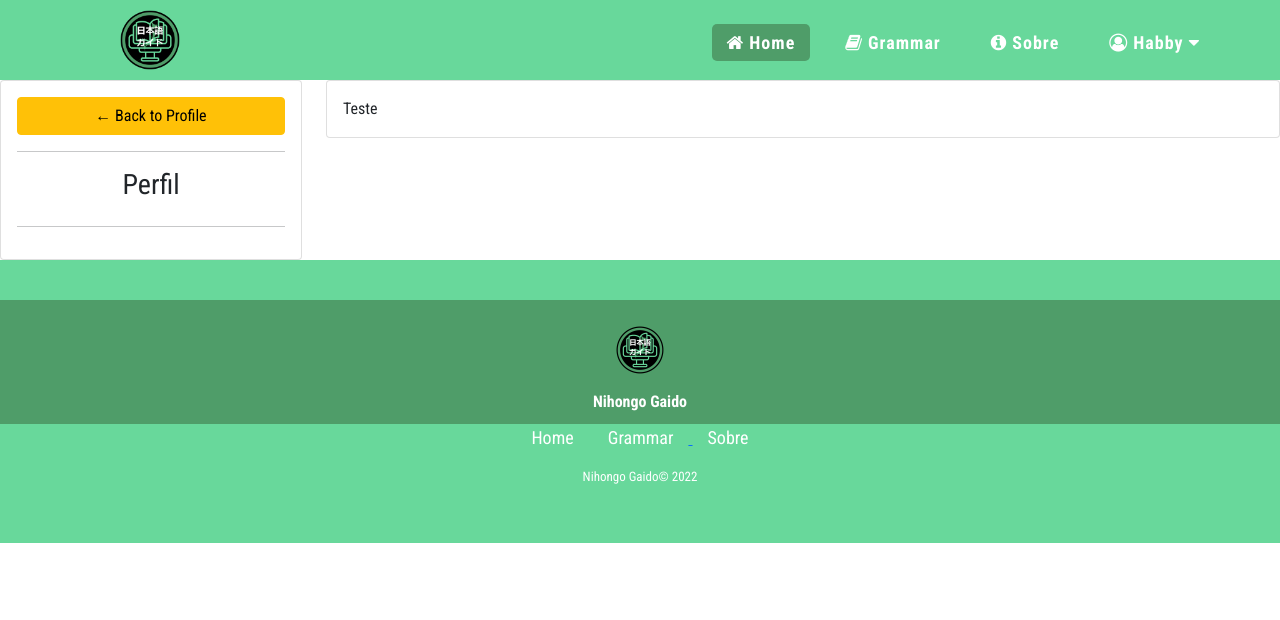
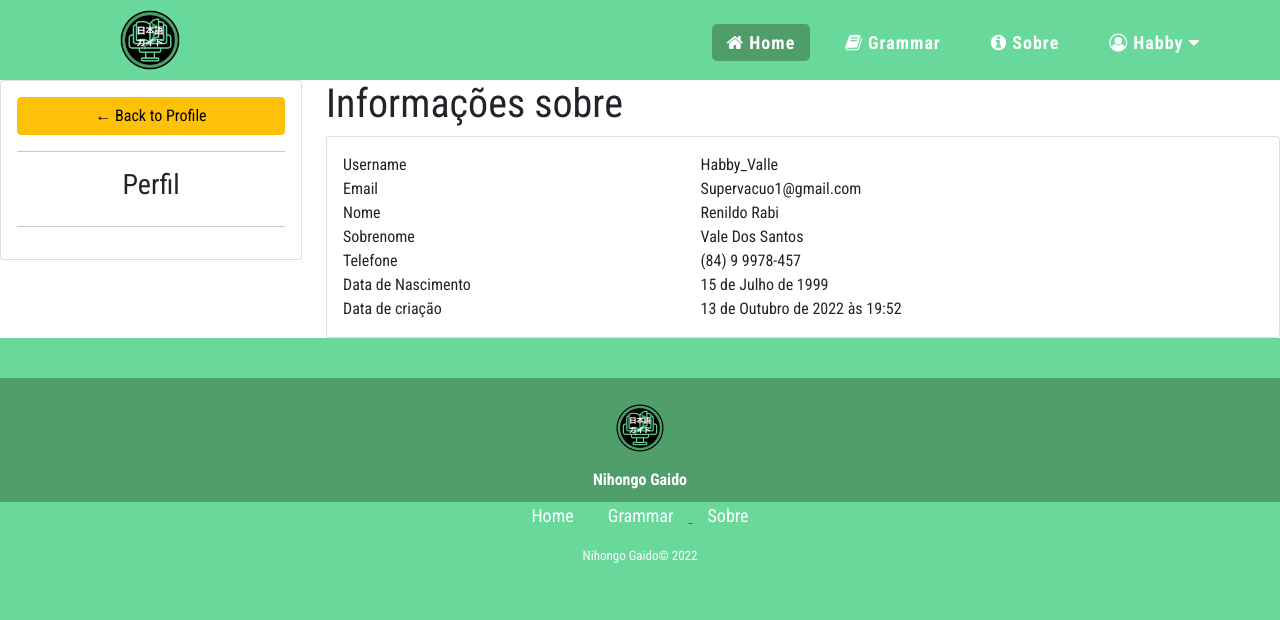
Before and after one commit to Renildo15/Nihongo-Gaido, a Django app: page /auth/profile/ in a window 1280 px wide. Shown: the top 620 px of the page. Run offline with Django 4.2, Linux system fonts and the light colour scheme; a user stored in the database is signed in; data comes from the database, SQL or seed files in the repository; both versions use the stored data as it was after the commit; some web fonts are replaced.

Commit message:
Adicionando informações no profile #13

```diff
--- a/src/user_app/templates/profile.html
+++ b/src/user_app/templates/profile.html
@@ -6,7 +6,7 @@
 		max-width: 200px;
 		max-height:200px;
 		margin: 0 auto;
-		border-radius: 50%;
+		border-radius: 30%;
 	}
 </style>
 <div class="row">
@@ -21,8 +21,43 @@
 		</div>
 	</div>
 	<div class="col-md-9">
+        <h1>Informações sobre {{request.user.first_name}}  {{request.user.last_name}}</h1>
 		<div class="card card-body">
-			Teste
+			{% for p in profile %}
+
+                <table>
+                    <tbody>
+                        <tr>
+                            <td>Username</td>
+                            <td>{{p.user}}</td>
+                        </tr>
+                        <tr>
+                            <td>Email</td>
+                            <td>{{p.user.email}}</td>
+                        </tr>
+                        <tr>
+                            <td>Nome</td>
+                            <td>{{p.nome}}</td>
+                        </tr>
+                        <tr>
+                            <td>Sobrenome</td>
+                            <td>{{p.user.last_name}}</td>
+                        </tr>
+                        <tr>
+                            <td>Telefone</td>
+                            <td>{{p.telefone}}</td>
+                        </tr>
+                        <tr>
+                            <td>Data de Nascimento</td>
+                            <td>{{p.data_nascimento}}</td>
+                        </tr>
+                        <tr>
+                            <td>Data de criação</td>
+                            <td>{{p.date_created}}</td>
+                        </tr>
+                    </tbody>
+                </table>
+            {% endfor %}
 		</div>
 	</div>
 </div>
--- a/src/user_app/views.py
+++ b/src/user_app/views.py
@@ -116,4 +116,8 @@ def password_reset_request(request):
 
 
 def profile_page(request):
-    return render(request, "profile.html")
+    profile_info = Profile.objects.all()
+    context = {
+        "profile":profile_info
+    }
+    return render(request, "profile.html", context)
```
Also changed, not shown: src/db.sqlite3, src/static/imgs/WhatsApp_Image_2022-06-14_at_11.27.56.jpeg (added).
